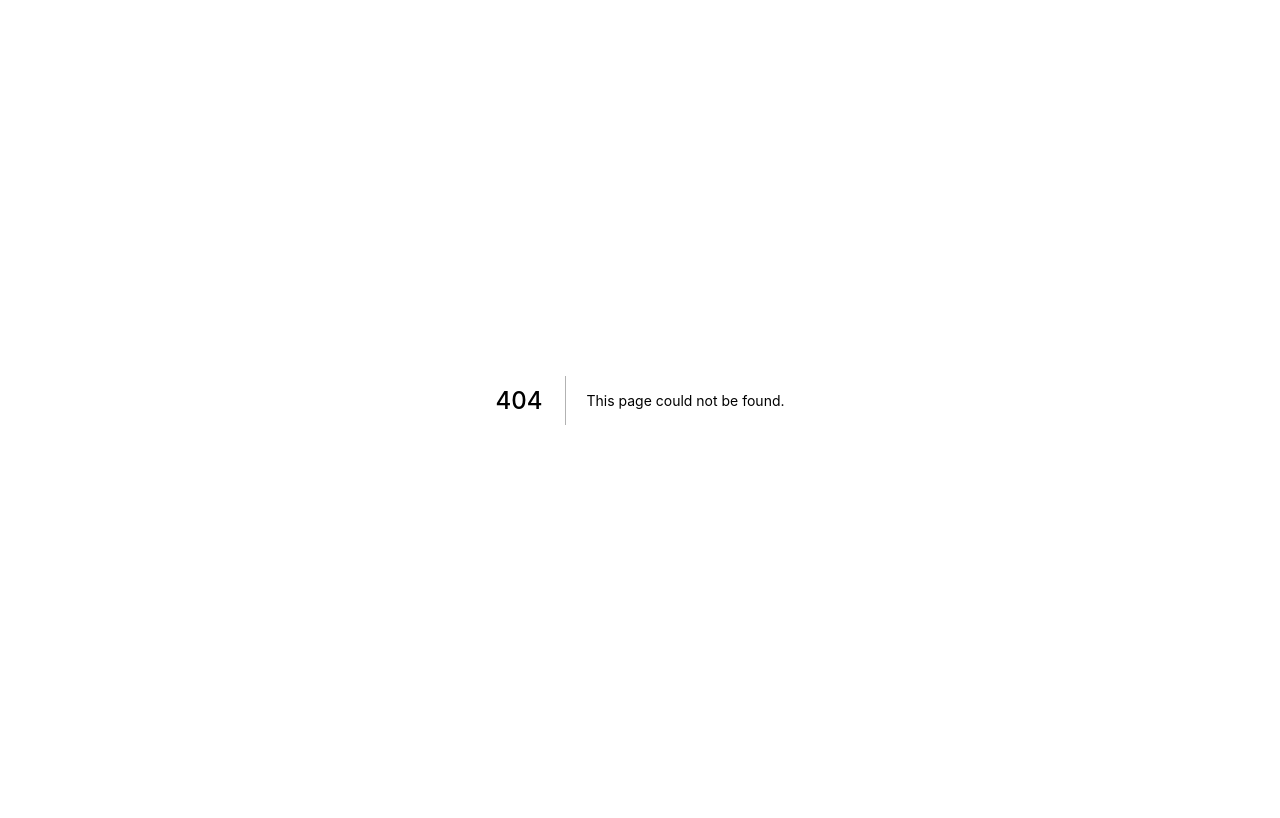
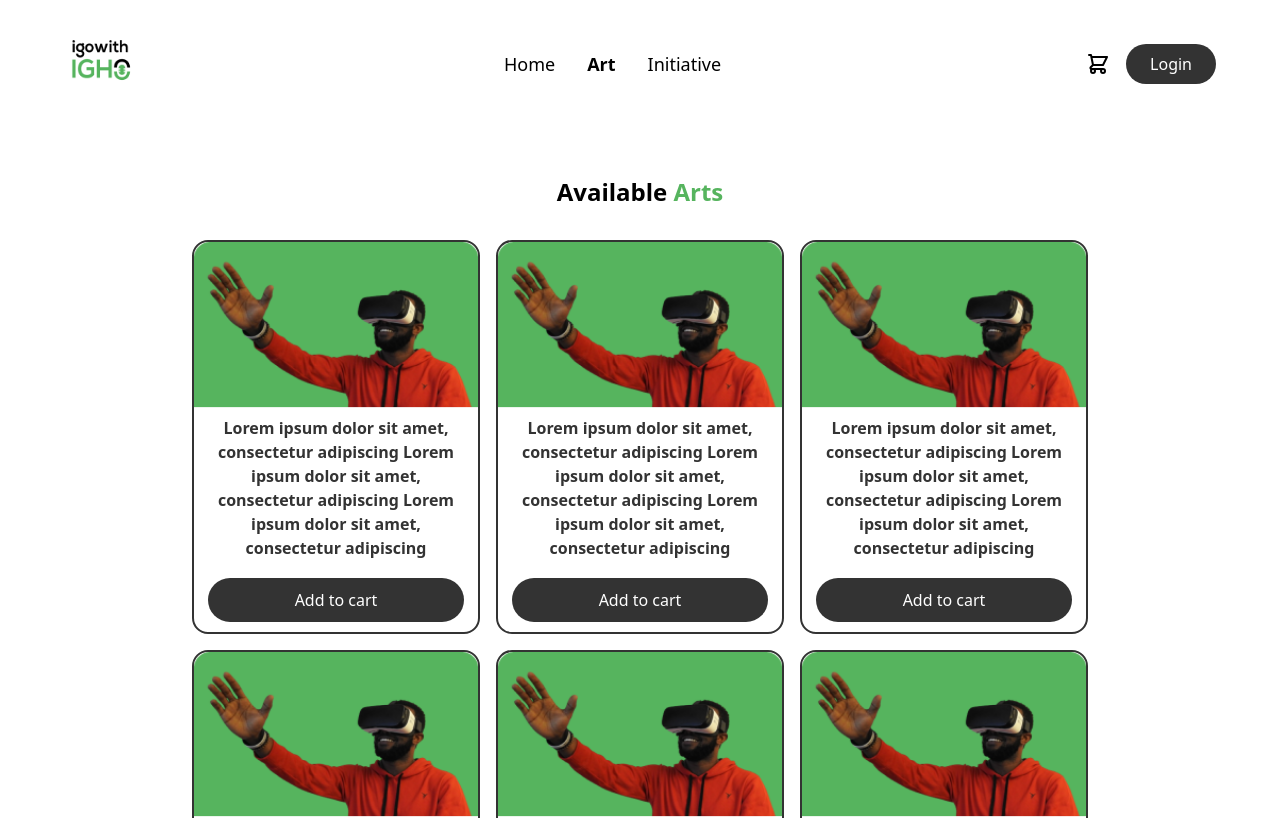
Before and after one commit to supreme2580/igowithigho-art-sale, a Next.js app: page /art in a window 1280 px wide. Before the commit this address had no page. Shown: the top 818 px of the page. Built offline with nearby package versions, Linux system fonts and the light colour scheme.

Commit message:
suprememods

```diff
--- a/components/AvailableProducts.tsx
+++ b/components/AvailableProducts.tsx
@@ -1,10 +1,11 @@
 import Link from "next/link"
 import Card from "./Card"
+import ProductList from "./ProductList"
 
 const AvailableProducts = () => {
     return (
         <div className="lg:bg-lightBg w-full px-2.5 sm:px-16 lg:px-10 py-10 lg:py-20 flex flex-col items-center justify-center space-y-8">
-            <h1 className="text-black font-semibold text-2xl">Available <span className="text-green">Arts</span></h1>
+            <h1 className="text-2xl font-semibold text-black">Available <span className="text-green">Arts</span></h1>
             {
                 /**
                  * Show grid of cards on large view and show horizontal scroll
@@ -13,15 +14,8 @@ const AvailableProducts = () => {
                  * plugin
                  */
             }
-            <div className="lg:grid lg:grid-cols-3 lg:gap-4 space-x-4 lg:space-x-0 flex overflow-x-scroll w-full xl:w-auto max-w-4xl scrollbar-hide">
-                <Card />
-                <Card />
-                <Card />
-                <Card />
-                <Card />
-                <Card />
-            </div>
-            <Link href="/"><a><div className="bg-ash text-white py-2 px-6 rounded-full"><button>View more</button></div></a></Link>
+            <ProductList />
+            <Link href="/"><a><div className="px-6 py-2 text-white rounded-full bg-ash"><button>View more</button></div></a></Link>
         </div>
     )
 }
--- a/components/Navbar.tsx
+++ b/components/Navbar.tsx
@@ -8,7 +8,11 @@ import Image from "next/image"
 import Link from "next/link"
 import SideNav from "./SideNav"
 
-const Navbar = () => {
+interface Page {
+    page: string;
+}
+
+const Navbar = ({ page }: Page) => {
     const toggleSideBar = () => {
         document.querySelector(".sidebar")?.classList.toggle("-translate-x-full")
     }
@@ -17,7 +21,7 @@ const Navbar = () => {
             {
                 //sidebar component for mobile screens
             }
-            <SideNav />
+            <SideNav page={page} />
             <div className="bg-white flex items-center justify-between px-2.5 sm:px-16 w-full h-32 absolute left-0 right-0">
                 <div className="flex items-center justify-between w-full md:w-auto">
                     <div><Image src="/logo.png" width={75} height={75} /></div>
@@ -29,14 +33,14 @@ const Navbar = () => {
                 {
                     //hide the following menu items when on medium screen and above
                 }
-                <div className="md:flex items-center space-x-8 hidden">
-                    <h3 className="text-lg font-bold"><Link href="/"><a>Home</a></Link></h3>
-                    <h3 className="text-lg"><Link href="/"><a>Art</a></Link></h3>
-                    <h3 className="text-lg"><Link href="/"><a>Initiative</a></Link></h3>
+                <div className="items-center hidden space-x-8 md:flex">
+                    <h3 className={`text-lg ${page == "home" && "font-bold"}`}><Link href="/"><a>Home</a></Link></h3>
+                    <h3 className={`text-lg ${page == "art" && "font-bold"}`}><Link href="/art"><a>Art</a></Link></h3>
+                    <h3 className={`text-lg ${page == "init" && "font-bold"}`}><Link href="/"><a>Initiative</a></Link></h3>
                 </div>
-                <div className="md:flex items-center justify-between space-x-4 hidden">
+                <div className="items-center justify-between hidden space-x-4 md:flex">
                     <div><Link href="/"><a><ShoppingCartIcon className="w-6 h-6" /></a></Link></div>
-                    <Link href="/"><a><div className="bg-ash text-white py-2 px-6 rounded-full"><button>Login</button></div></a></Link>
+                    <Link href="/"><a><div className="px-6 py-2 text-white rounded-full bg-ash"><button>Login</button></div></a></Link>
                 </div>
             </div>
         </nav>
--- /dev/null
+++ b/components/ProductList.tsx
@@ -0,0 +1,16 @@
+import Card from "./Card"
+
+const ProductList = () => {
+    return(
+        <div className="flex w-full max-w-4xl space-x-4 overflow-x-scroll lg:grid lg:grid-cols-3 lg:gap-4 lg:space-x-0 xl:w-auto scrollbar-hide">
+            <Card />
+            <Card />
+            <Card />
+            <Card />
+            <Card />
+            <Card />
+        </div>
+    )
+}
+
+export default ProductList
--- a/components/SideNav.tsx
+++ b/components/SideNav.tsx
@@ -1,23 +1,37 @@
 import Link from "next/link"
 
-const SideNav = () => {
+interface Page {
+    page: string;
+}
+
+const SideNav = ({ page }: Page) => {
     return (
-        <nav className="min-h-screen fixed w-64 border-r border-ash z-20
-            bg-white transform -translate-x-full transition duration-200 ease-in-out sidebar md:hidden
-            space-y-5 px-3 py-5">
+        <nav className="fixed z-20 w-64 min-h-screen px-3 py-5 space-y-5 transition duration-200 ease-in-out transform -translate-x-full bg-white border-r border-ash sidebar md:hidden">
             <div>
                 <Link href="/">
                     <a>
-                        <div className="bg-ash text-white py-2 px-6 rounded-full text-center">
+                        <div className="px-6 py-2 text-center text-white rounded-full bg-ash">
                             <button>Login</button>
                         </div>
                     </a>
                 </Link>
             </div>
             <div className="space-y-2.5">
-                <div className="hover:bg-lightBg w-full hover:cursor-pointer p-3"><h3 className="text-lg font-bold"><Link href="/"><a>Home</a></Link></h3></div>
-                <div className="hover:bg-lightBg w-full hover:cursor-pointer p-3"><h3 className="text-lg"><Link href="/"><a>Art</a></Link></h3></div>
-                <div className="hover:bg-lightBg w-full hover:cursor-pointer p-3"><h3 className="text-lg"><Link href="/"><a>Initiative</a></Link></h3></div>
+                <div className="w-full p-3 hover:bg-lightBg hover:cursor-pointer">
+                    <h3 className={`text-lg ${page == "home" && "font-bold"}`}>
+                        <Link href="/"><a>Home</a></Link>
+                    </h3>
+                </div>
+                <div className="w-full p-3 hover:bg-lightBg hover:cursor-pointer">
+                    <h3 className={`text-lg ${page == "art" && "font-bold"}`}>
+                        <Link href="/art"><a>Art</a></Link>
+                    </h3>
+                </div>
+                <div className="w-full p-3 hover:bg-lightBg hover:cursor-pointer">
+                    <h3 className={`text-lg ${page == "init" && "font-bold"}`}>
+                        <Link href="/"><a>Initiative</a></Link>
+                    </h3>
+                </div>
             </div>
         </nav>
     )
--- /dev/null
+++ b/pages/art.tsx
@@ -0,0 +1,27 @@
+import Head from "next/head"
+import AvailableProducts from "../components/AvailableProducts"
+import Footer from "../components/Footer"
+import Navbar from "../components/Navbar"
+import ProductList from "../components/ProductList"
+
+const Art = () => {
+    return(
+        <div>
+            <Head>
+                <title>igowithIGHO Art Sale</title>
+                <meta name="description" content="igowithIGHO Art Sale" />
+                <link rel="icon" href="/logo.png" />
+            </Head>
+            <Navbar page={"art"} />
+            <main className="absolute inset-x-0 top-0 h-full mt-24">
+                <div className="w-full px-2.5 sm:px-16 lg:px-10 py-10 lg:py-20 flex flex-col items-center justify-center space-y-8">
+                    <h1 className="text-2xl font-semibold text-black">Available <span className="text-green">Arts</span></h1>
+                    <ProductList />
+                </div>
+                <Footer />
+            </main>
+        </div>
+    )
+}
+
+export default Art
--- a/pages/index.tsx
+++ b/pages/index.tsx
@@ -8,7 +8,7 @@ import Newsletter from '../components/Newsletter'
 
 const Home = () => {
   return (
-    <div className="">
+    <div>
       <Head>
         <title>igowithIGHO Art Sale</title>
         <meta name="description" content="igowithIGHO Art Sale" />
@@ -17,8 +17,8 @@ const Home = () => {
       {
         /** Navbar component for small and large screen */
       }
-      <Navbar />
-      <div className="absolute top-0 inset-x-0 mt-24 h-full">
+      <Navbar page={"home"} />
+      <div className="absolute inset-x-0 top-0 h-full mt-24">
         <main className="space-y-8">
             <Hero />
             <div className="px-2.5 sm:px-16 pt-10"><IFrame /></div>
```
